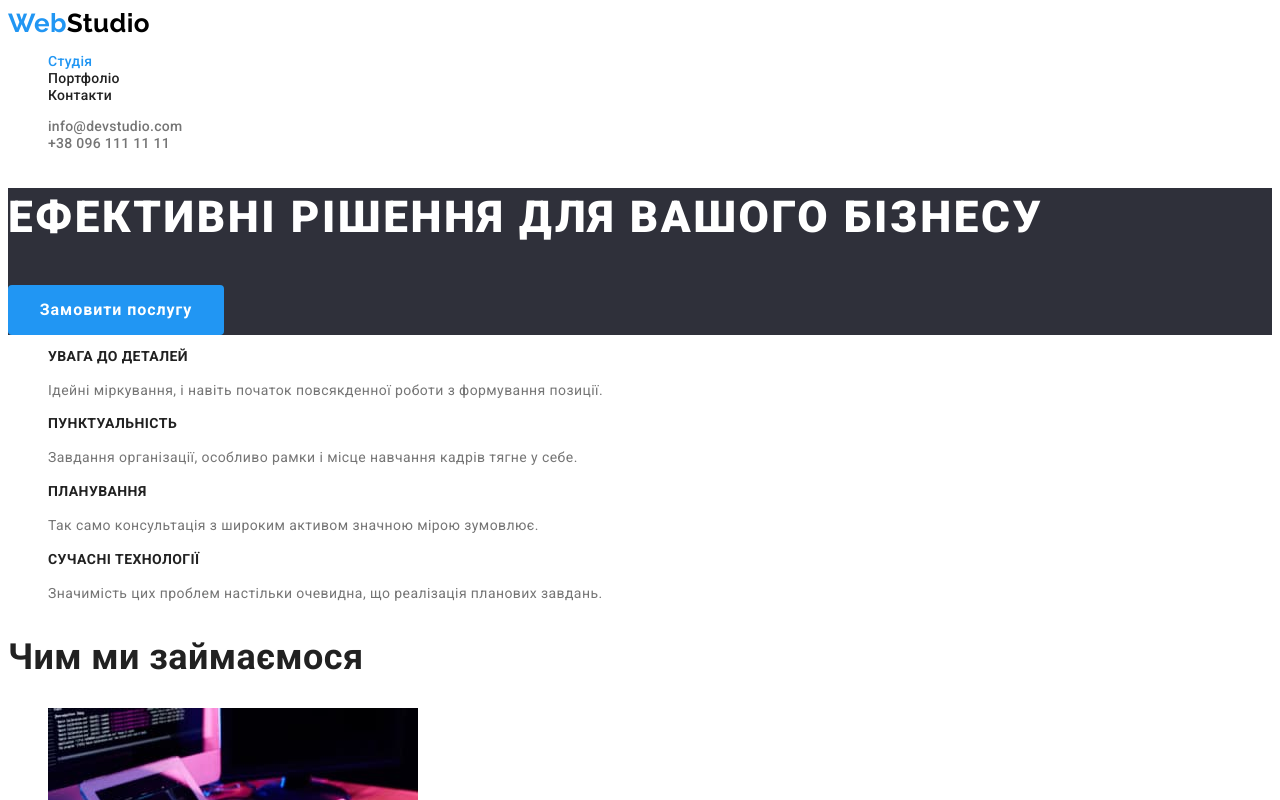
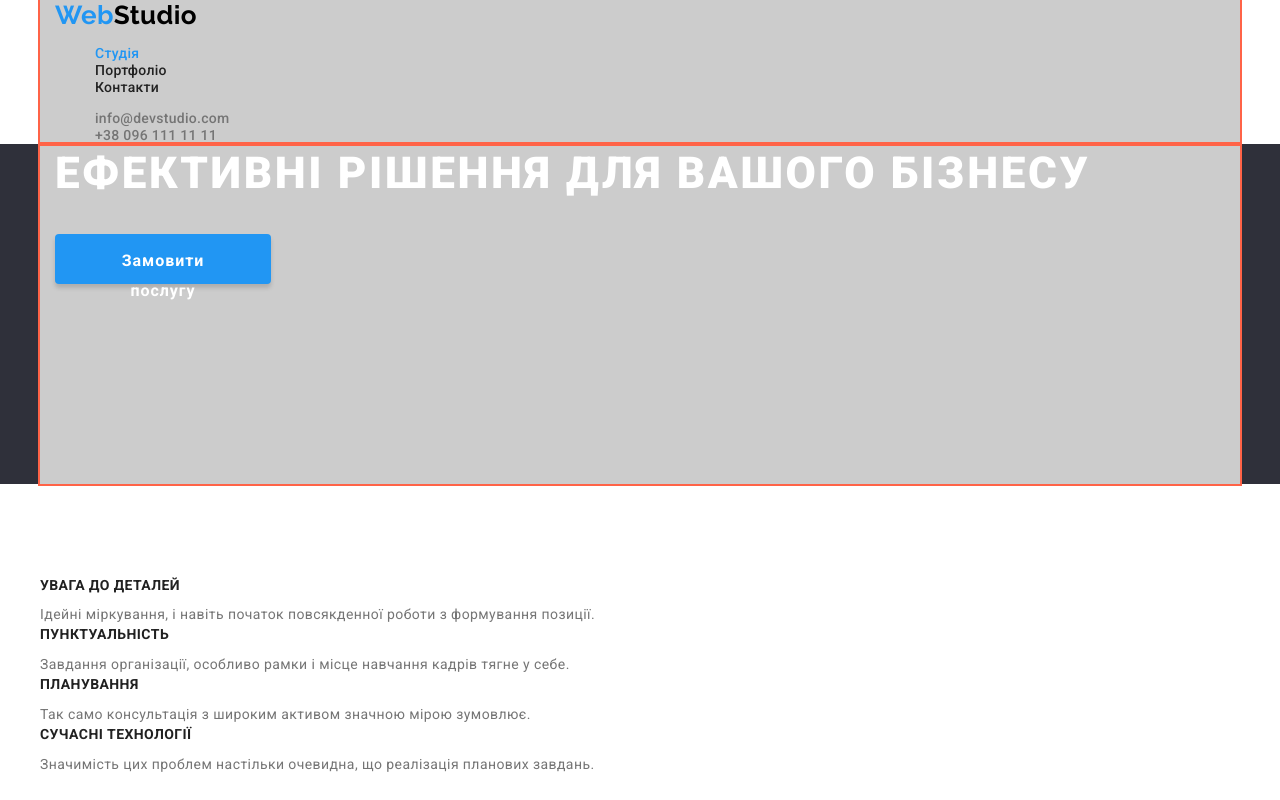
Before and after one commit to Mis25786/goit-markup-hw-03, a plain HTML site: page index.html in a window 1280 px wide. Shown: the top 800 px of the page. Drawn offline with nearby package versions, Linux system fonts and the light colour scheme.

Commit message:
hw-3-start1

```diff
--- a/css/styles.css
+++ b/css/styles.css
@@ -20,11 +20,32 @@ body {
   color: var(--primary-color-text);
 }
 
+p,
+a,
+h1,
+h2,
+h3,
+h4,
+img {
+  margin: 0 auto;
+}
+
 /* удалення крапочок напроти пунктів списку */
 ul {
   list-style: none;
 }
 
+.container {
+  margin-left: auto;
+  margin-right: auto;
+  padding-left: 15px;
+  padding-right: 15px;
+  width: 1200px;
+  background-color: #ccc;
+  outline: 2px solid tomato;
+}
+
+/* шапка */
 /* логотип */
 .logo {
   color: var(--accent-color);
@@ -58,6 +79,10 @@ ul {
   color: var(--accent-color);
 }
 
+.site-contacts {
+  margin: 0;
+}
+
 .site .site-link:hover,
 .site .site-link:focus {
   color: var(--accent-color);
@@ -72,6 +97,7 @@ ul {
   color: var(--primary-color-text);
 }
 
+/* сторінка портфоліо */
 /* фільтри */
 .visually-hidden {
   position: absolute;
@@ -114,35 +140,49 @@ ul {
 /* секція реклама */
 .promo {
   background-color: var(--color-bg-promo-footer);
+  outline: tomato;
 }
 
 .promo-title {
+  display: inline-block;
+  width: 696;
+  margin-bottom: 30px;
   font-weight: 900;
   font-size: 44px;
   line-height: 1.36;
   letter-spacing: 0.06em;
+  text-align: center;
   text-transform: uppercase;
   color: var(--color-text-promo);
 }
 
-.promo-button {
+.promo-button.box {
   font-family: "Roboto";
   font-weight: 700;
   font-size: 16px;
   line-height: 1.88;
   letter-spacing: 0.06em;
+  padding: 10px 32px;
+  width: 216px;
+  height: 50px;
+  border-radius: 4px;
+  text-align: center;
+  margin-bottom: 200px;
   background-color: var(--accent-color);
   color: var(--color-text-promo);
   border-color: transparent;
+  box-shadow: 0px 4px 4px rgba(0, 0, 0, 0.15);
   cursor: pointer;
 }
 
-.box {
+/* .box {
+  padding: 10px 32px;
   width: 216px;
   height: 50px;
+  text-align: center;
   background-color: var(--accent-color);
   border-radius: 4px;
-}
+} */
 
 .promo-button:hover,
 .promo-button:focus {
@@ -150,7 +190,13 @@ ul {
   color: var(--color-text-promo);
 }
 
+.section {
+  margin: 94px auto;
+}
+
 .section-title {
+  margin-top: 0;
+  margin-bottom: 10px;
   font-weight: 700;
   font-size: 14px;
   line-height: 1.14;
@@ -159,6 +205,8 @@ ul {
 }
 
 .section .text {
+  margin-top: 0;
+  margin-bottom: 0;
   font-size: 14px;
   line-height: 1.71;
 }
--- a/index.html
+++ b/index.html
@@ -11,11 +11,16 @@
       href="https://fonts.googleapis.com/css2?family=Raleway:wght@400;500;700&family=Roboto:wght@400;500;700;900&display=swap"
       rel="stylesheet"
     />
+    <link
+      rel="stylesheet"
+      href="https://cdnjs.cloudflare.com/ajax/libs/modern-normalize/1.1.0/modern-normalize.min.css"
+    />
     <link rel="stylesheet" href="./css/styles.css" />
   </head>
   <body>
     <!--шапка сайта-->
     <header class="site">
+      <div class="container">
         <nav>
           <a href="./index.html" class="logo-link"
             ><span class="logo">Web</span>Studio</a
@@ -26,7 +31,7 @@
             <li><a href="#" class="link">Контакти</a></li>
           </ul>
         </nav>
-      <ul>
+        <ul class="site-contacts">
           <li>
             <a class="site-link" href="mailto:info@devstudio.com"
               >info@devstudio.com</a
@@ -36,13 +41,18 @@
             <a class="site-link" href="tel:+380961111111">+38 096 111 11 11</a>
           </li>
         </ul>
+      </div>
     </header>
     <!--головна інформація сайту-->
     <main>
       <!--реклама-->
       <section class="promo">
+        <div class="container">
           <h1 class="promo-title">Ефективні рішення для вашого бізнесу</h1>
-        <button class="promo-button box" type="button">Замовити послугу</button>
+          <button class="promo-button box" type="button">
+            Замовити послугу
+          </button>
+        </div>
       </section>
       <!--наші особливості-->
       <section class="section">
```
Also changed, not shown: portfolio.html (+1 -1 lines). Lines whose indentation alone changed are shown as unchanged.
